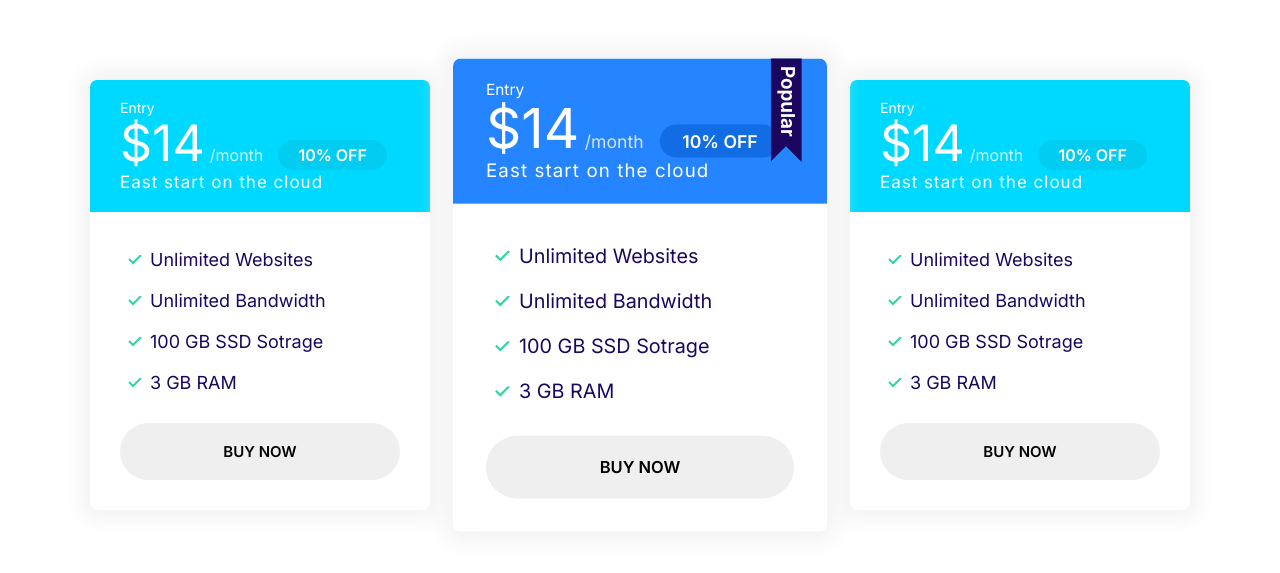
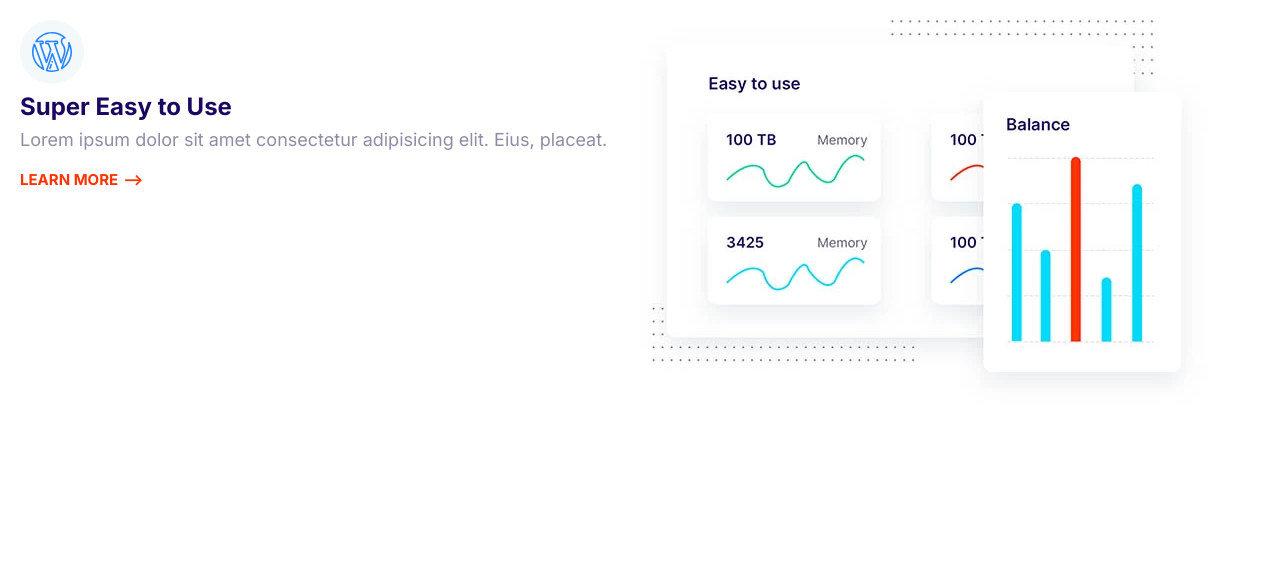
Before and after one commit to YagizDev/Moshify, a plain HTML site: page Moshify/index.html in a window 1280 px wide. Drawn offline with Linux system fonts and the light colour scheme.

Commit message:
Adding more images

```diff
--- a/Moshify/css/styles.css
+++ b/Moshify/css/styles.css
@@ -380,7 +380,7 @@ a {
 .plan:hover {
   transform: scale(1.05);
 }
-.plan--pupular:hover {
+.plan--popular:hover {
   transform: scale(1.15);
 }
 
@@ -751,3 +751,9 @@ a {
   max-width: 500px;
   margin: 0 auto;
 }
+
+/* Features */
+
+.feature__heading {
+  margin: 1rem 0;
+}
--- a/Moshify/index.html
+++ b/Moshify/index.html
@@ -15,72 +15,32 @@
     <link rel="stylesheet" href="css/normalize.css" />
   </head>
   <body>
-    <section class="block container block-plans">
-      <div class="grid grid--1x3">
-        <div class="plan">
-          <div class="card card--secondary">
-            <header class="card__header">
-              <h3 class="plan__name">Entry</h3>
-              <span class="plan__price">$14</span>
-              <span class="plan__billing-cycle">/month</span>
-              <span class="badge badge--secondary badge--small">10% OFF</span>
-              <span class="plan__description">East start on the cloud</span>
-            </header>
-            <div class="card__body">
-              <ul class="list list--tick">
-                <li class="list__item">Unlimited Websites</li>
-                <li class="list__item">Unlimited Bandwidth</li>
-                <li class="list__item">100 GB SSD Sotrage</li>
-                <li class="list__item">3 GB RAM</li>
-              </ul>
-              <button class="btn btn--outline btn--block">Buy Now</button>
-            </div>
-          </div>
-        </div>
-
-        <div class="plan plan--popular">
-          <div class="card card--primary">
-            <header class="card__header">
-              <h3 class="plan__name">Entry</h3>
-              <span class="plan__price">$14</span>
-              <span class="plan__billing-cycle">/month</span>
-              <span class="badge badge--primary badge--small">10% OFF</span>
-              <span class="plan__description">East start on the cloud</span>
-            </header>
-            <div class="card__body">
-              <ul class="list list--tick">
-                <li class="list__item">Unlimited Websites</li>
-                <li class="list__item">Unlimited Bandwidth</li>
-                <li class="list__item">100 GB SSD Sotrage</li>
-                <li class="list__item">3 GB RAM</li>
-              </ul>
-              <button class="btn btn--outline btn--block">Buy Now</button>
-            </div>
-          </div>
-        </div>
-
-        <div class="plan">
-          <div class="card card--secondary">
-            <header class="card__header">
-              <h3 class="plan__name">Entry</h3>
-              <span class="plan__price">$14</span>
-              <span class="plan__billing-cycle">/month</span>
-              <span class="badge badge--secondary badge--small">10% OFF</span>
-              <span class="plan__description">East start on the cloud</span>
-            </header>
-            <div class="card__body">
-              <ul class="list list--tick">
-                <li class="list__item">Unlimited Websites</li>
-                <li class="list__item">Unlimited Bandwidth</li>
-                <li class="list__item">100 GB SSD Sotrage</li>
-                <li class="list__item">3 GB RAM</li>
-              </ul>
-              <button class="btn btn--outline btn--block">Buy Now</button>
-            </div>
-          </div>
-        </div>
+    <article class="grid grid--1x2 feature">
+      <div>
+        <span class="icon-container">
+          <svg class="icon icon--primary">
+            <use xlink:href="images/sprite.svg#wordpress"></use>
+          </svg>
+        </span>
+        <h3 class="feature__heading">Super Easy to Use</h3>
+        <p>
+          Lorem ipsum dolor sit amet consectetur adipisicing elit. Eius,
+          placeat.
+        </p>
+        <a href="" class="link-arrow">Learn More</a>
       </div>
-    </section>
+      <picture>
+        <source
+          type="image/webp"
+          srcset="images/easy.webp 1x, images/easy@2x.webp 2x"
+        />
+        <source
+          type="image/jpg"
+          srcset="images/easy.jpg 1x, images/easy@2x.jpg 2x"
+        />
+        <img src="images/easy@2x.jpg" alt="" />
+      </picture>
+    </article>
     <script src="js/main.js"></script>
   </body>
 </html>
```
Also changed, not shown: Moshify/images/easy.jpg, Moshify/images/easy.webp (added), Moshify/images/easy@2x.jpg (added), Moshify/images/easy@2x.webp (added), Moshify/images/fast.jpg, Moshify/images/fast.webp (added), Moshify/images/fast@2x.jpg (added), Moshify/images/fast@2x.webp (added), Moshify/images/support.jpg, Moshify/images/support.webp (added), Moshify/images/support@2x.jpg (added), Moshify/images/support@2x.webp (added), Moshify/images/wordpress.jpg, Moshify/images/wordpress.webp (added), 2 more files.
